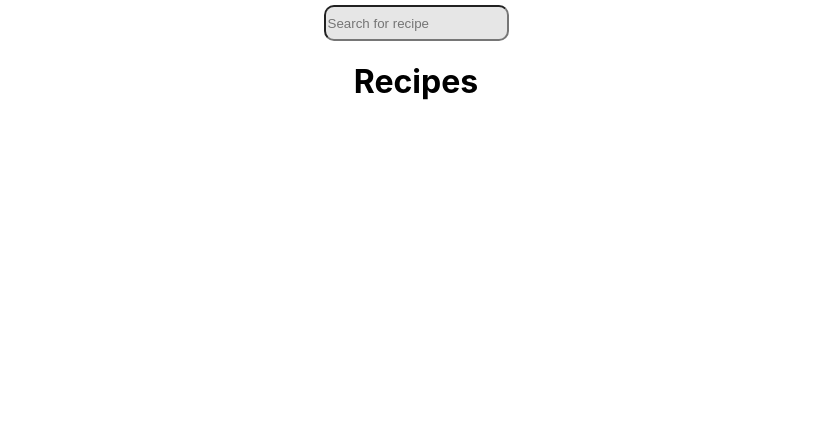
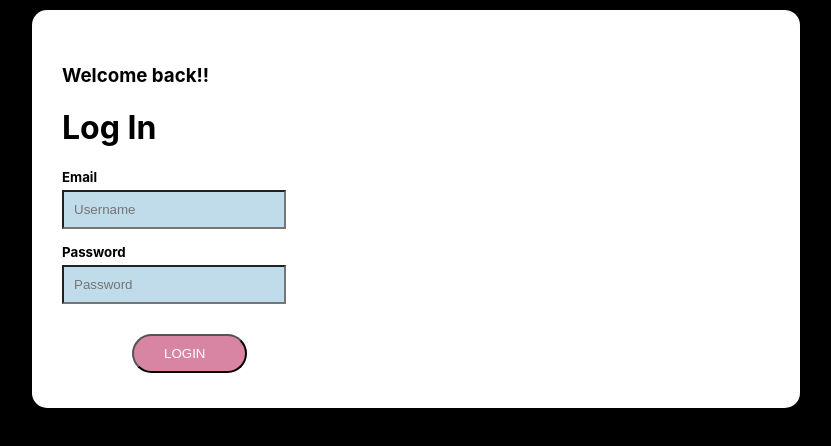
Before and after one commit to PritamMaharjan86/Recipe-app, a React (Create React App) app: page / in a window 1280 px wide. Shown: the top 446 px of the page, without its empty margins (224-1055 px from the left). Built offline with nearby package versions, Linux system fonts and the light colour scheme.

Commit message:
feature/11/login-screen

```diff
--- a/src/App.css
+++ b/src/App.css
@@ -1,9 +1,11 @@
 body {
   width: 60%;
   margin: 0 auto;
+  background-color: black;
 }
 .App {
   text-align: center;
+
 }
 
 .App-logo {
--- /dev/null
+++ b/src/pages/login.css
@@ -0,0 +1,31 @@
+.login {
+  margin-top: 10px;
+  padding-top: 35px;
+  padding-left: 30px;
+  padding-bottom: 35px;
+  background-color: white;
+  border-radius: 15px;
+}
+
+h5 {
+  margin-bottom: 5px;
+  margin-top: 5px;
+}
+
+.button_login {
+  margin-left: 70px;
+  margin-top: 20px;
+  padding: 10px;
+  padding-left: 30px;
+  padding-right: 40px;
+  border-radius: 30px;
+  background-color: rgb(216 133 163);
+  color: white;
+}
+
+.login_detail {
+  background-color: rgb(192 219 234);
+  padding: 10px;
+  width: 200px;
+  margin-bottom: 10px;
+}
--- /dev/null
+++ b/src/pages/login.js
@@ -0,0 +1,45 @@
+import React, { useState } from "react";
+import "./login.css";
+
+function Login() {
+  const [username, setUsername] = useState("");
+  const [password, setPassword] = useState("");
+
+  const handleSubmit = (e) => {
+    e.preventDefault();
+    onsubmit({ username, password });
+  };
+
+  return (
+    <div>
+
+      <div className="login">
+      <h3>Welcome back!!</h3>
+      <h1>Log In</h1>
+        <h5>Email</h5>
+        <input
+          className="login_detail"
+          type="text"
+          placeholder="Username"
+          value={username}
+          onChange={(e) => setUsername(e.target.value)}
+        ></input>{" "}
+        <br />
+
+        <h5>Password</h5>
+        <input
+          className="login_detail"
+          type="password"
+          placeholder="Password"
+          value={password}
+          onChange={(e) => setPassword(e.target.value)}
+        ></input>{" "}
+        <br />
+        <button className="button_login" type="submit" onSubmit={handleSubmit}>
+          LOGIN{" "}
+        </button>
+      </div>
+    </div>
+  );
+}
+export default Login;
--- a/src/routes/route.js
+++ b/src/routes/route.js
@@ -2,12 +2,14 @@ import React, { Fragment } from "react";
 import { BrowserRouter, Routes, Route } from "react-router-dom";
 
 import Home from "../pages/home";
+import Login from "../pages/login";
 
 const Routing = () => {
   return (
     <BrowserRouter>
       <Routes>
-        <Route exact path="/" element={<Home />} />
+        <Route exact path="/" element={<Login />}/>
+        <Route exact path="/home" element={<Home />} />
       </Routes>
     </BrowserRouter>
   );
```
Also changed, not shown: src/components/register.js (deleted).
